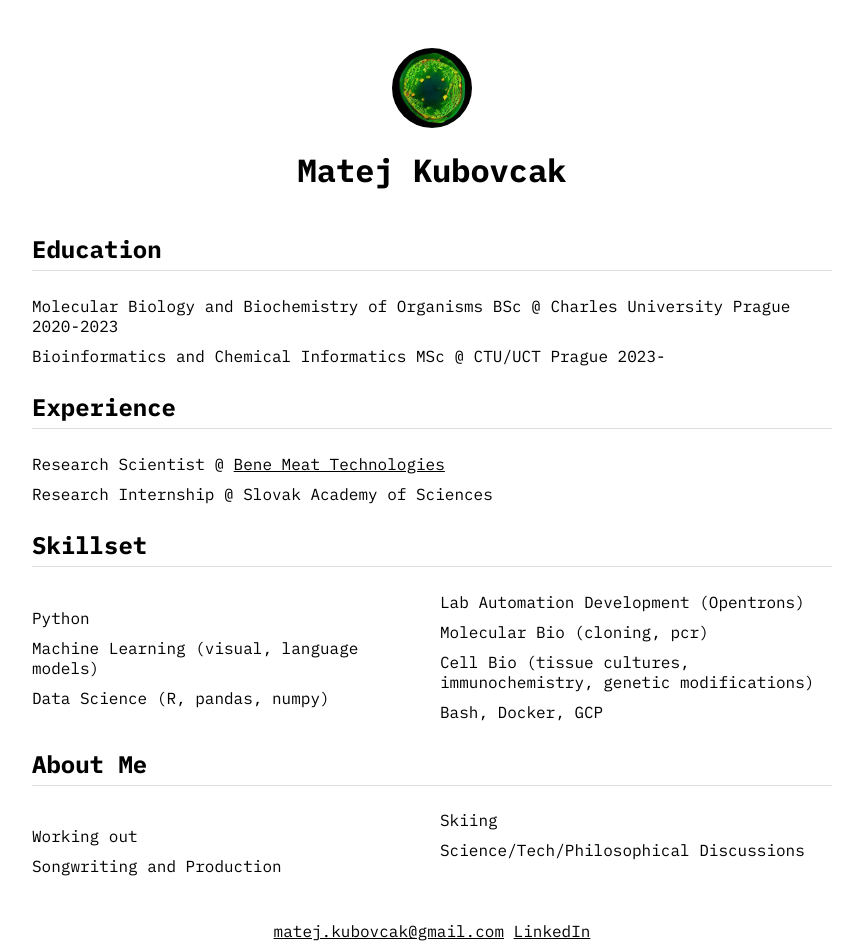
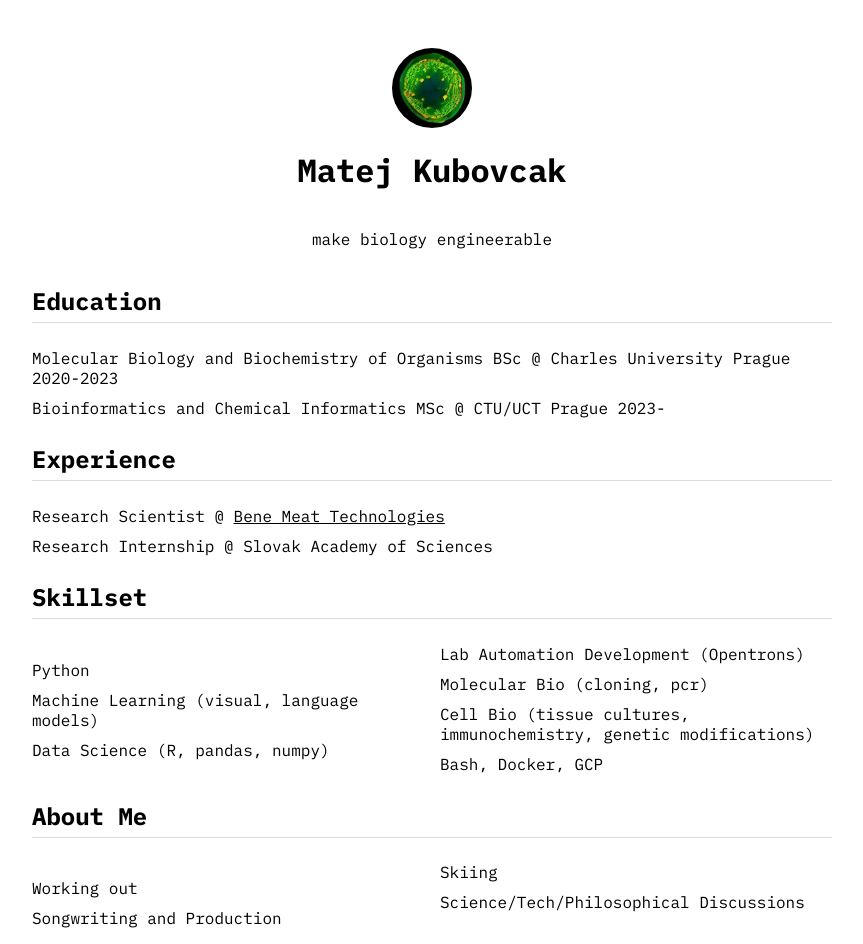
Before and after one commit to matejkubovcak/matejkubovcak.github.io, a plain HTML site: page index.html in a window 1280 px wide. Shown: the top 944 px of the page, without its empty margins (208-1071 px from the left). Drawn offline with Linux system fonts and the light colour scheme.

Commit message:
Update index.html
make biology engineerable

```diff
--- a/index.html
+++ b/index.html
@@ -41,6 +41,7 @@ li { padding: 5px 0; }
       display: flex;
       flex-direction: column;
       justify-content: center;
+      text-align: center;
 
   }
 
@@ -51,6 +52,7 @@ li { padding: 5px 0; }
             <div class="head">
                 <img src="./avatar.jpg" class="avatar" alt="avatar">
                 <h1 >Matej Kubovcak</h1>
+                <p>make biology engineerable</p>
             </div>
             <div class="section">
                 <h2>Education</h2>
@@ -94,7 +96,6 @@ li { padding: 5px 0; }
         </div>
 
         <div class="center">
-
             <a href="mailto:matej.kubovcak@gmail.com" class="black-link">matej.kubovcak@gmail.com</a>
             <a href="https://www.linkedin.com/in/matej-kubovčák-945473218/"target="_blank" class="black-link">LinkedIn</a>
         </div>
```
